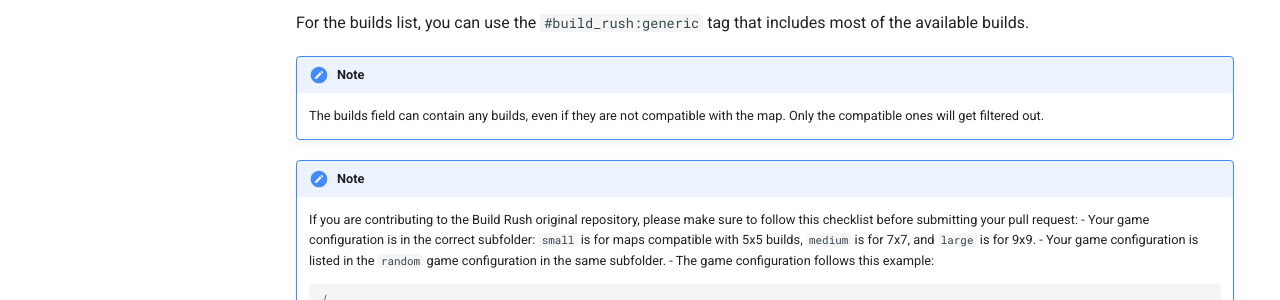
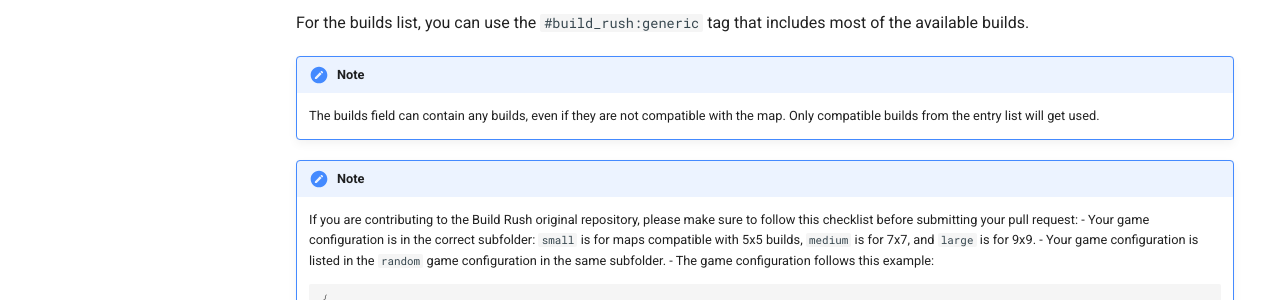
Before and after one commit to NucleoidMC/nucleoid-docs, an MkDocs documentation site: the page built from docs/build-rush/maps.md, in a window 1280 px wide and 900 px high, scrolled down 1234 px. Shown: the part 245-545 px from the top of the window. Built offline with MkDocs 1.6.1 and Material for MkDocs 9.7.7, drawn with Linux system fonts in a browser that asks for light colours; comment, search, counter and statistics services are not loaded.

Commit message:
Update maps.md

```diff
--- a/docs/build-rush/maps.md
+++ b/docs/build-rush/maps.md
@@ -52,7 +52,7 @@ The game type is `build_rush:standard`.
 For the builds list, you can use the `#build_rush:generic` tag that includes most of the available builds.
 
 !!! note
-    The builds field can contain any builds, even if they are not compatible with the map. Only the compatible ones will get filtered out.
+    The builds field can contain any builds, even if they are not compatible with the map. Only compatible builds from the entry list will get used.
 
 !!! note
     If you are contributing to the Build Rush original repository, please make sure to follow this checklist before submitting your pull request:
```
